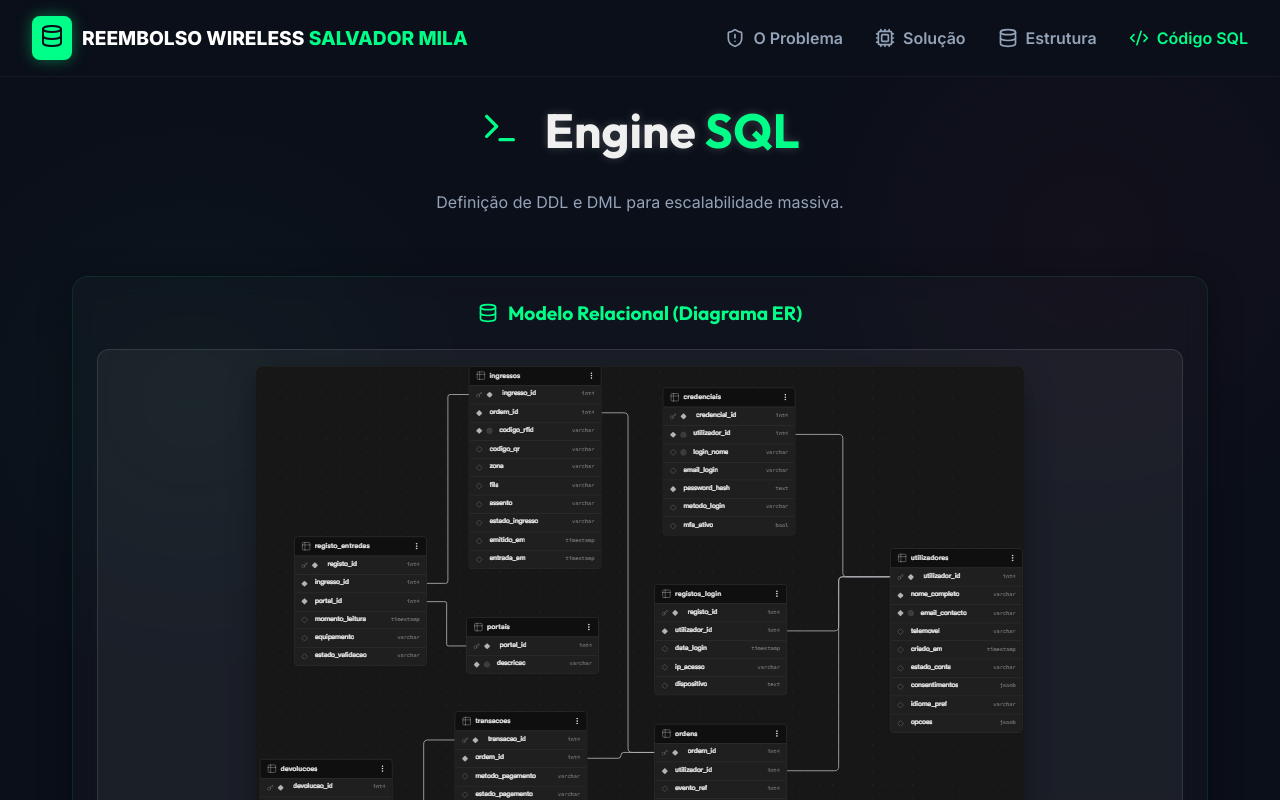
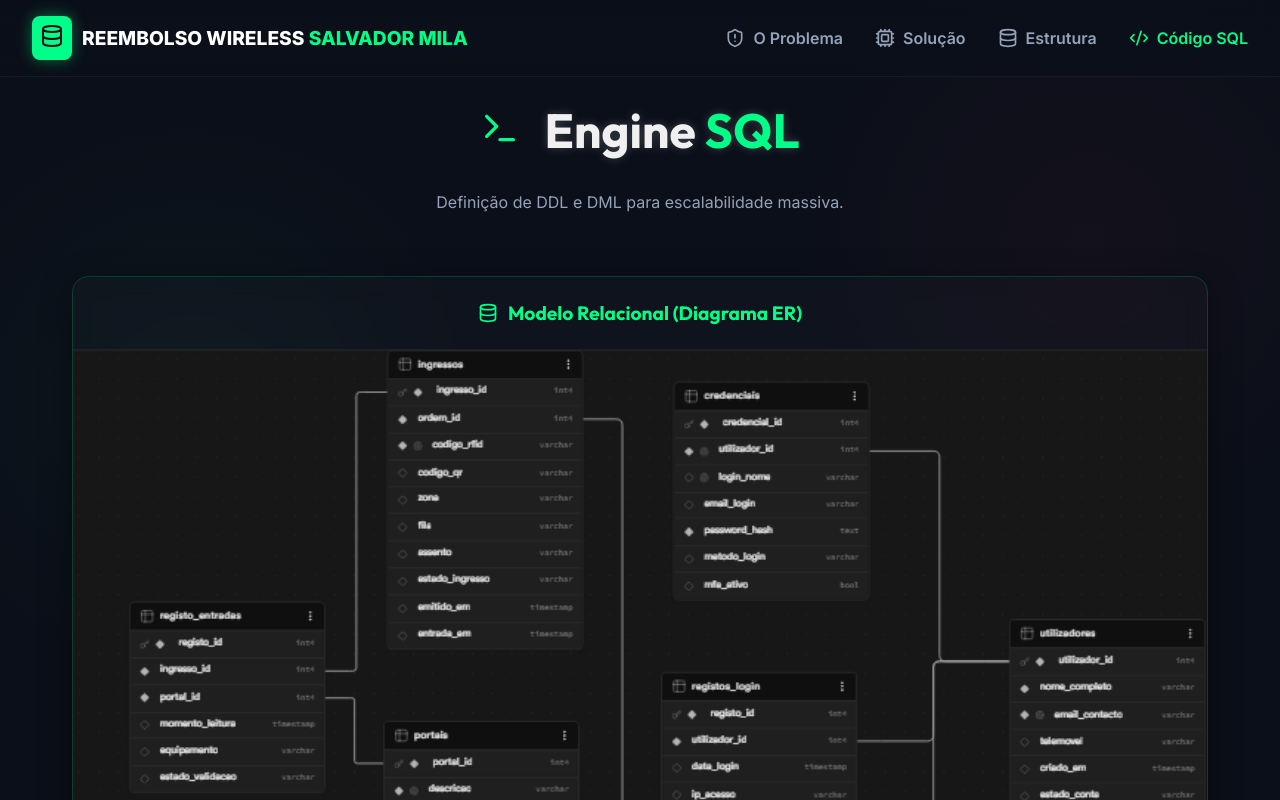
Before and after one commit to SalvadorMilaFilipe/TBBD, a React (Vite) app: page /sql in a window 1280 px wide. Shown: the top 800 px of the page. Built offline with nearby package versions, Linux system fonts and the light colour scheme.

Commit message:
style: expand relational model image to full-width

```diff
--- a/src/pages/SqlCode.jsx
+++ b/src/pages/SqlCode.jsx
@@ -109,34 +109,37 @@ ORDER BY investimento_total DESC;
       </motion.div>
 
       <motion.div
-        initial={{ opacity: 0, scale: 0.95 }}
-        whileInView={{ opacity: 1, scale: 1 }}
+        initial={{ opacity: 0, y: 20 }}
+        whileInView={{ opacity: 1, y: 0 }}
         viewport={{ once: true }}
         className="glass-card"
         style={{
           width: '100%',
-          padding: '1.5rem',
+          padding: '0',
           marginBottom: '3rem',
-          textAlign: 'center',
-          background: 'rgba(255,255,255,0.02)',
-          border: '1px solid rgba(0, 255, 136, 0.1)'
+          overflow: 'hidden',
+          border: '1px solid rgba(0, 255, 136, 0.2)',
+          background: 'transparent'
         }}
       >
-        <h3 style={{ color: 'var(--accent-color)', marginBottom: '1.5rem', fontSize: '1.2rem', display: 'flex', alignItems: 'center', justifyContent: 'center', gap: '10px' }}>
+        <div style={{
+          padding: '1.5rem',
+          borderBottom: '1px solid rgba(255,255,255,0.05)',
+          background: 'rgba(255,255,255,0.02)'
+        }}>
+          <h3 style={{ color: 'var(--accent-color)', margin: 0, fontSize: '1.2rem', display: 'flex', alignItems: 'center', justifyContent: 'center', gap: '10px' }}>
             <Database size={20} /> Modelo Relacional (Diagrama ER)
           </h3>
-        <div style={{ background: 'rgba(255,255,255,0.05)', padding: '1rem', borderRadius: '12px', border: '1px solid rgba(255,255,255,0.1)' }}>
+        </div>
         <img
           src="/BD_Image.png"
           alt="Modelo Relacional"
           style={{
-              maxWidth: '100%',
-              height: 'auto',
-              borderRadius: '8px',
-              boxShadow: '0 10px 30px rgba(0,0,0,0.3)'
+            width: '100%',
+            display: 'block',
+            height: 'auto'
           }}
         />
-        </div>
       </motion.div>
 
       <div className="glass-card" style={{ width: '100%', padding: '0', overflow: 'hidden', border: '1px solid rgba(0, 255, 136, 0.1)' }}>
```
Lines whose indentation alone changed are shown as unchanged.
